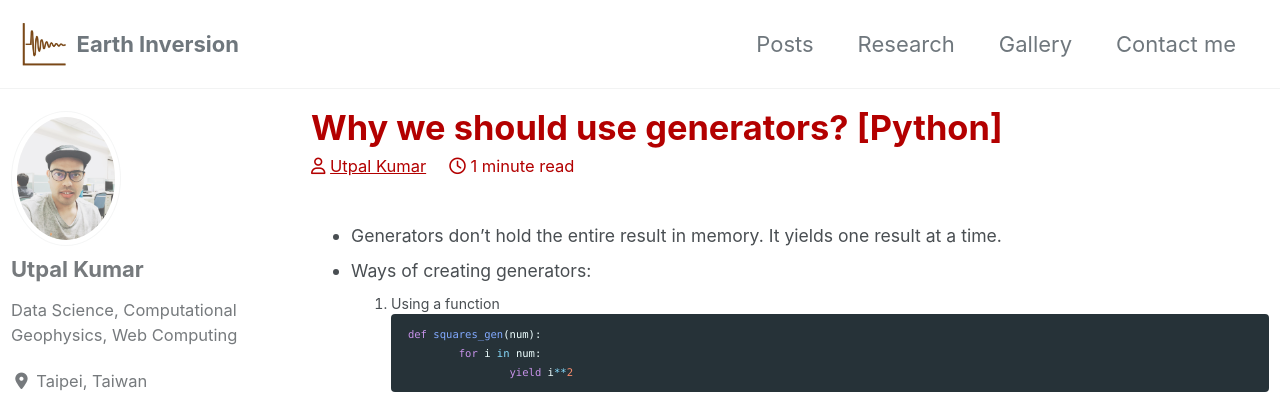
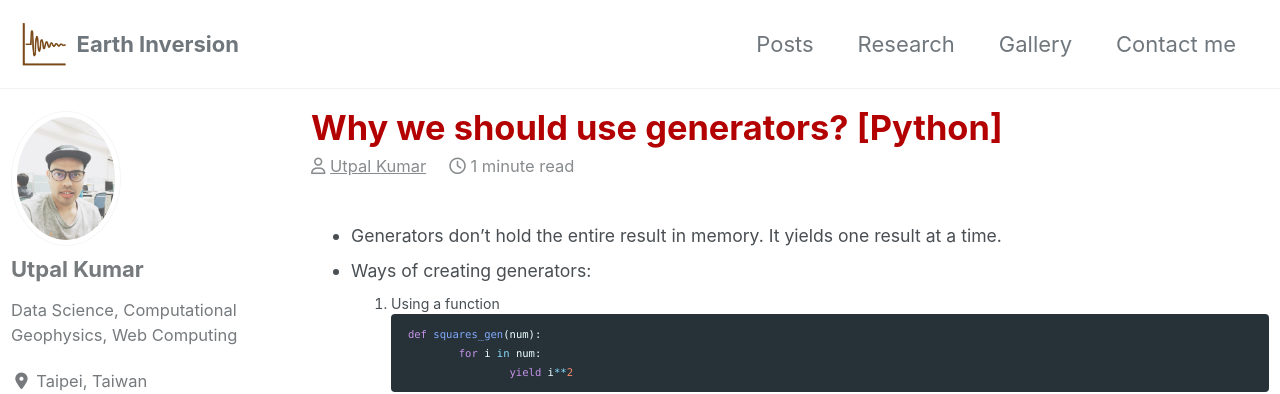
Before and after one commit to apexcodings/earthinversion.github.io, a Jekyll site: the page built from _posts/2019-08-31-generators.md, in a window 1280 px wide. Shown: the top 394 px of the page. Built offline with Jekyll 4.4.1, drawn with Linux system fonts in a browser that asks for light colours; cached includes are drawn as plain includes; nearby versions of some CDN libraries; comment, search, counter and statistics services are not loaded.

```diff
--- a/_layouts/single.html
+++ b/_layouts/single.html
@@ -28,7 +28,7 @@
         <header>
           {% if page.title %}<h1 id="page-title" class="page__title" itemprop="headline" style="color: #b30000;">{{ page.title | markdownify | remove: "<p>" | remove: "</p>" }}</h1>{% endif %}
           {% if page.read_time %}
-            <p class="page__meta" style="color: #b30000;"><i class="far fa-user" aria-hidden="true"></i> <a href="https://twitter.com/Utpal_Kmr">Utpal Kumar</a>&nbsp;&nbsp;&nbsp;&nbsp;
+            <p class="page__meta"><i class="far fa-user" aria-hidden="true"></i> <a href="https://twitter.com/Utpal_Kmr">Utpal Kumar</a>&nbsp;&nbsp;&nbsp;&nbsp;
             <i class="far fa-clock" aria-hidden="true"></i> {% include read-time.html %}</p>
           {% endif %}
         </header>
```
